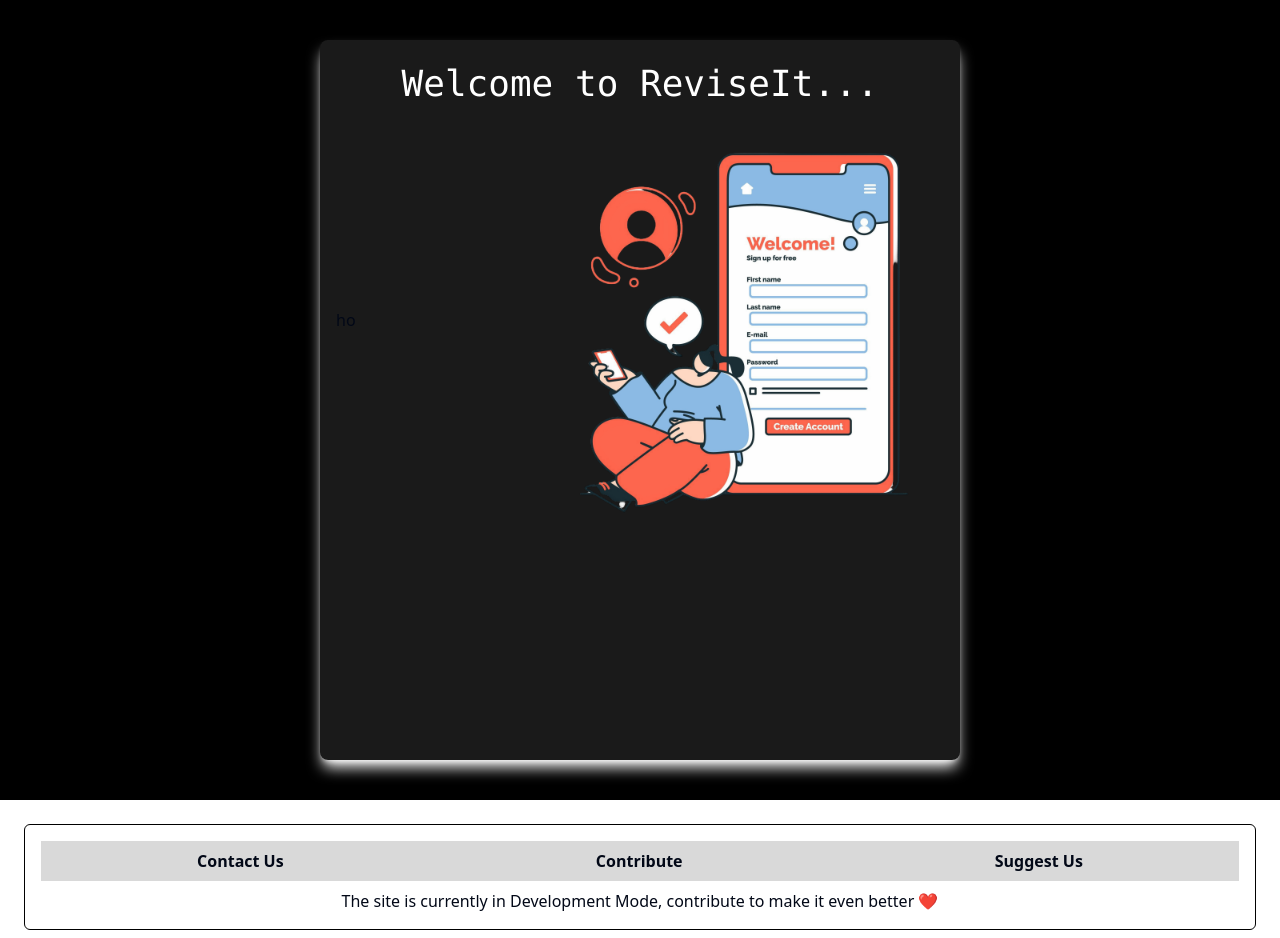
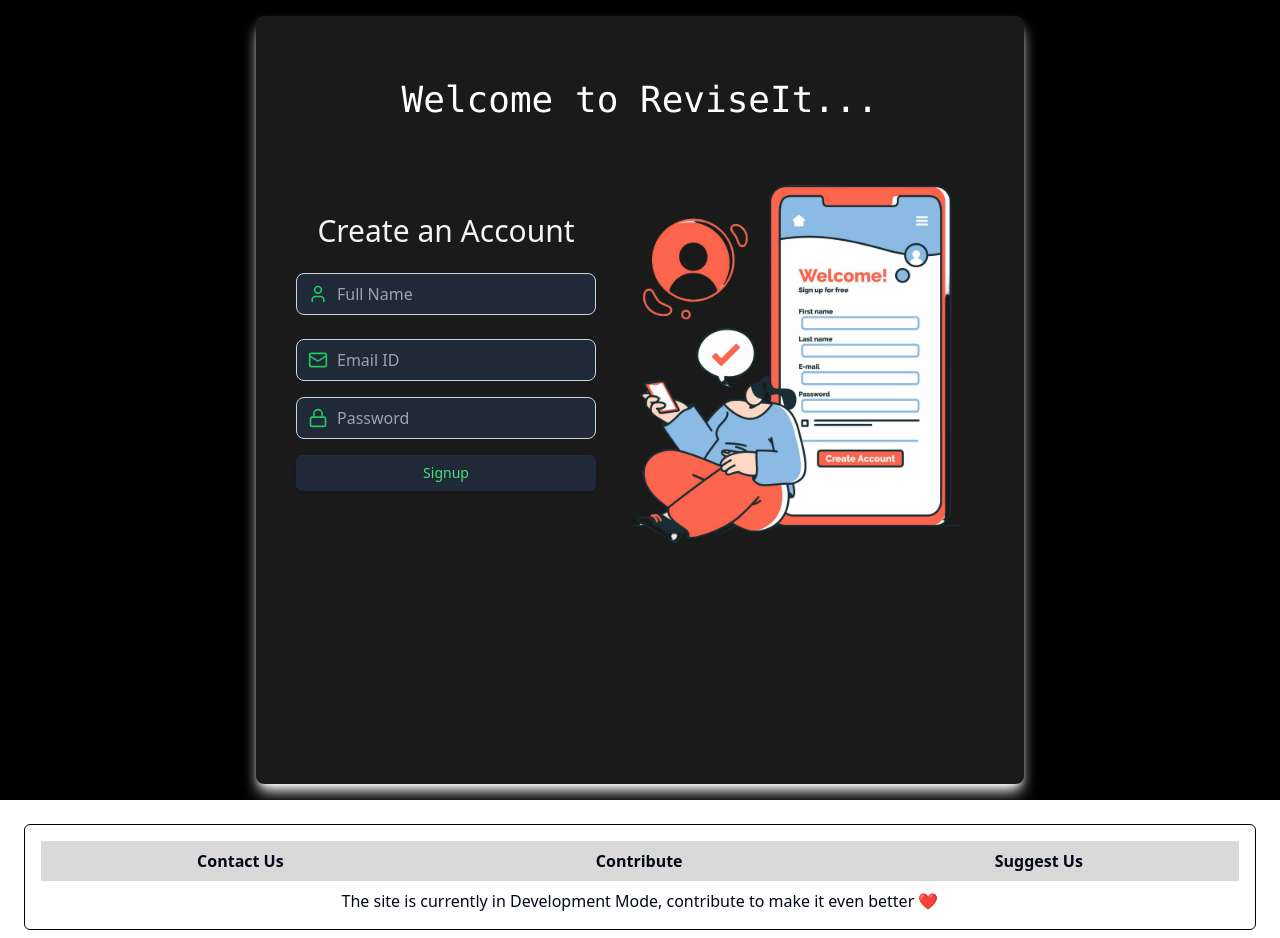
Before and after one commit to adarshsingh05/testing_reviseit, a React (Vite) app in the folder client/: page /signUp in a window 1280 px wide. Built offline with nearby package versions, Linux system fonts and the light colour scheme.

Commit message:
added the input form boxes

```diff
--- /dev/null
+++ b/client/src/components/input.jsx
@@ -0,0 +1,15 @@
+const Input = ({ icon: Icon, ...props }) => {
+    return (
+        <div className="relative mb-6">
+            <div className="absolute inset-y-0 left-0 flex items-center pl-3 pointer-events-none">
+                <Icon className="w-5 h-5 text-green-500" />
+            </div>
+            <input
+                className="w-[300px] pl-10 pr-3 py-2 bg-gray-800 text-gray-100 placeholder-gray-400 border border-gray-300 rounded-lg focus:border-green-500 focus:ring-2 focus:ring-green-500 transition duration-200"
+                {...props}
+            />
+        </div>
+    );
+};
+
+export default Input;
--- a/client/src/pages/sighnUp.jsx
+++ b/client/src/pages/sighnUp.jsx
@@ -1,22 +1,68 @@
-import Footer from '@/components/footer'
-import React from 'react'
+import Footer from '@/components/footer';
+import Input from '@/components/input';
+import { Lock, Mail, User } from 'lucide-react';
+import React, { useState } from 'react';
+import { Button } from '@/components/ui/button';
 
 const SignUp = () => {
+    const [name, setName] = useState('');
+    const [email, setEmail] = useState('');
+    const [password, setPassword] = useState('');
+
+    const handleSignup = (e) => {
+        e.preventDefault();
+    };
+
     return (
         <>
+            <div className="w-full h-screen bg-black flex items-center justify-center p-4">
+                <div className="w-full h-full max-w-md md:max-w-lg lg:max-w-3xl bg-white/10 backdrop-blur-lg shadow-lg shadow-white rounded-lg p-6 md:p-10">
+                    <div className="text-center text-2xl md:text-4xl mt-2 md:mt-6 text-white font-mono">
+                        Welcome to ReviseIt...
+                    </div>
+                    <div className="flex flex-col md:flex-row justify-between items-center mt-6 md:mt-8">
+                        <div className="w-full md:w-auto md:flex-1 mb-6 md:mb-0">
+                            <h2 className="text-xl md:text-3xl text-center mb-6 text-gray-100">Create an Account</h2>
+                            <form onSubmit={handleSignup} className="space-y-4">
+                                <Input
+                                    icon={User}
+                                    type="text"
+                                    placeholder="Full Name"
+                                    value={name}
+                                    onChange={(e) => setName(e.target.value)}
+                                />
+                                <Input
+                                    icon={Mail}
+                                    type="text"
+                                    placeholder="Email ID"
+                                    value={email}
+                                    onChange={(e) => setEmail(e.target.value)}
+                                />
+                                <Input
+                                    icon={Lock}
+                                    type="password"
+                                    placeholder="Password"
+                                    value={password}
+                                    onChange={(e) => setPassword(e.target.value)}
+                                />
 
-    <div className='w-full h-screen bg-black flex items-center justify-center'>
-        <div className='h-[90%] w-[50%] bg-white/10 backdrop-blur-lg shadow-lg shadow-white rounded-lg '>
-        <div className='text-center text-4xl mt-6 text-white font-mono'> Welcome to ReviseIt...</div>
-      <div className=' flex flex-row justify-between items-center p-4'>
-        <div>ho</div>
-        <img className='h-[400px] w-[400px]' src='/signupbg.png' alt='Signup Background' />
+                                {/* Centered Button */}
+                                <div className="flex justify-center mt-6">
+                                    <Button className="text-green-400 bg-gray-800 w-auto md:w-[100%]" type="submit">
+                                        Signup
+                                    </Button>
+                                </div>
+                            </form>
+                        </div>
+
+                        {/* Hide Image on Smaller Screens */}
+                        <img className="h-[200px] w-[200px] md:h-[400px] md:w-[400px] hidden md:block" src="/signupbg.png" alt="Signup Background" />
                     </div>
                 </div>
             </div>
-    <Footer/>
+            <Footer />
         </>
-  )
-}
+    );
+};
 
-export default SignUp
+export default SignUp;
```
Lines whose indentation alone changed are shown as unchanged.
